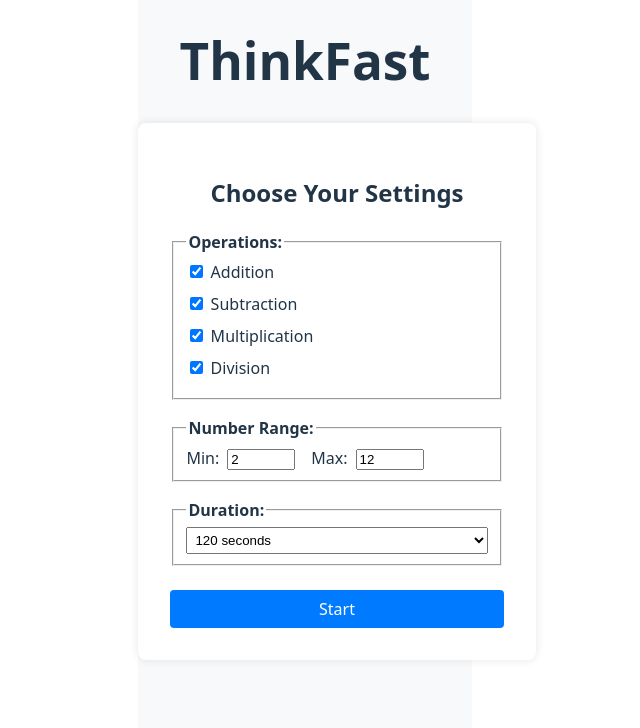
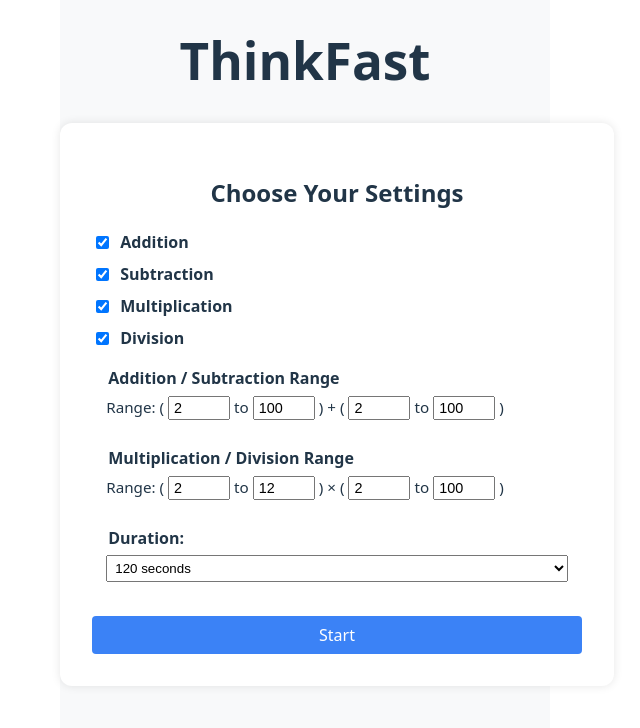
Before and after one commit to Bobby-Krishnan/ThinkFast, a React (Vite) app: page / in a window 1280 px wide. Shown: the top 728 px of the page, without its empty margins (335-975 px from the left). Built offline with nearby package versions, Linux system fonts and the light colour scheme.

Commit message:
fixed settings menu with adjustable ranges

```diff
--- a/src/Game.jsx
+++ b/src/Game.jsx
@@ -9,7 +9,7 @@ function Game({ settings, onGameEnd }) {
 
   const inputRef = useRef(null);
 
-  // Focus input box on start
+  // Focus input on load
   useEffect(() => {
     inputRef.current?.focus();
   }, []);
@@ -30,54 +30,57 @@ function Game({ settings, onGameEnd }) {
     return () => clearInterval(interval);
   }, [score, onGameEnd]);
 
-  // Generate a random question
+  const getRand = (min, max) =>
+    Math.floor(Math.random() * (max - min + 1)) + min;
+
   const generateQuestion = () => {
     const ops = Object.keys(settings.operations).filter((op) => settings.operations[op]);
     const op = ops[Math.floor(Math.random() * ops.length)];
 
-    const getRand = () =>
-      Math.floor(Math.random() * (settings.ranges.max - settings.ranges.min + 1)) +
-      settings.ranges.min;
+    let a, b, answer, text;
 
-    let a = getRand();
-    let b = getRand();
-    let questionText = "";
-    let answer = 0;
+    if (op === "addition" || op === "subtraction") {
+      const r = settings.ranges.addSub;
+      a = getRand(r.minA, r.maxA);
+      b = getRand(r.minB, r.maxB);
+    } else {
+      const r = settings.ranges.mulDiv;
+      a = getRand(r.minA, r.maxA);
+      b = getRand(r.minB, r.maxB);
+    }
 
     switch (op) {
       case "addition":
-        questionText = `${a} + ${b}`;
+        text = `${a} + ${b}`;
         answer = a + b;
         break;
       case "subtraction":
-        questionText = `${a + b} - ${b}`;
+        text = `${a + b} - ${b}`;
         answer = a;
         break;
       case "multiplication":
-        questionText = `${a} × ${b}`;
+        text = `${a} × ${b}`;
         answer = a * b;
         break;
       case "division":
-        questionText = `${a * b} ÷ ${b}`;
+        text = `${a * b} ÷ ${b}`;
         answer = a;
         break;
       default:
-        questionText = "1 + 1";
+        text = `1 + 1`;
         answer = 2;
     }
 
-    setQuestion(questionText);
+    setQuestion(text);
     setCorrectAnswer(answer);
     setInput("");
     inputRef.current?.focus();
   };
 
-  // First question on mount
   useEffect(() => {
     generateQuestion();
   }, []);
 
-  // Handle answer submit
   const handleSubmit = (e) => {
     e.preventDefault();
     if (parseInt(input) === correctAnswer) {
@@ -88,17 +91,13 @@ function Game({ settings, onGameEnd }) {
 
   return (
     <div style={{ padding: "2rem", minHeight: "100vh", position: "relative" }}>
-      {/* Timer top-left */}
-      <div style={{ position: "absolute", top: "1rem", left: "1rem", fontSize: "1rem" }}>
+      <div style={{ position: "absolute", top: "1rem", left: "1rem" }}>
         Seconds left: {timeLeft}
       </div>
-
-      {/* Score top-right */}
-      <div style={{ position: "absolute", top: "1rem", right: "1rem", fontSize: "1rem" }}>
+      <div style={{ position: "absolute", top: "1rem", right: "1rem" }}>
         Score: {score}
       </div>
 
-      {/* Question center */}
       <form
         onSubmit={handleSubmit}
         style={{
@@ -108,7 +107,7 @@ function Game({ settings, onGameEnd }) {
           height: "100%",
           fontSize: "2rem",
           fontWeight: "bold",
-          backgroundColor: "#e5e7eb", // light gray
+          backgroundColor: "#e5e7eb",
         }}
       >
         <label>
@@ -123,9 +122,6 @@ function Game({ settings, onGameEnd }) {
               padding: "0.25rem",
               width: "100px",
               textAlign: "center",
-              appearance: "textfield",
-              MozAppearance: "textfield",
-              WebkitAppearance: "none",
             }}
           />
         </label>
--- a/src/Settings.jsx
+++ b/src/Settings.jsx
@@ -9,14 +9,21 @@ function Settings({ onStart }) {
   });
 
   const [ranges, setRanges] = useState({
-    min: 2,
-    max: 12,
+    addSub: { minA: 2, maxA: 100, minB: 2, maxB: 100 },
+    mulDiv: { minA: 2, maxA: 12, minB: 2, maxB: 100 },
   });
 
   const [duration, setDuration] = useState(120);
 
   const handleCheckboxChange = (op) => {
     setOperations((prev) => ({ ...prev, [op]: !prev[op] }));
+  };
+
+  const handleRangeChange = (group, field, value) => {
+    setRanges((prev) => ({
+      ...prev,
+      [group]: { ...prev[group], [field]: Number(value) },
+    }));
   };
 
   const handleStart = () => {
@@ -26,12 +33,14 @@ function Settings({ onStart }) {
       return;
     }
 
-    if (ranges.min > ranges.max) {
-      alert("Min range cannot be greater than max.");
-      return;
-    }
+    onStart({ operations, ranges, duration });
+  };
 
-    onStart({ operations, ranges, duration });
+  const inputStyle = {
+    width: "50px",
+    margin: "0 4px",
+    padding: "2px 4px",
+    fontSize: "0.9rem",
   };
 
   return (
@@ -41,54 +50,103 @@ function Settings({ onStart }) {
         maxWidth: "600px",
         width: "100%",
         boxShadow: "0 0 10px rgba(0,0,0,0.1)",
-        borderRadius: "8px",
+        borderRadius: "12px",
         backgroundColor: "#fff",
       }}
     >
       <h2 style={{ textAlign: "center" }}>Choose Your Settings</h2>
 
-      <fieldset>
-        <legend><strong>Operations:</strong></legend>
+      {/* Operation Checkboxes */}
+      <div style={{ display: "flex", flexDirection: "column", gap: "0.5rem", marginBottom: "1rem" }}>
         {["addition", "subtraction", "multiplication", "division"].map((op) => (
-          <label key={op} style={{ display: "block", marginBottom: "0.5rem" }}>
+          <label key={op} style={{ display: "flex", alignItems: "center", gap: "0.5rem" }}>
             <input
               type="checkbox"
               checked={operations[op]}
               onChange={() => handleCheckboxChange(op)}
             />
-            {" " + op.charAt(0).toUpperCase() + op.slice(1)}
+            <strong style={{ textTransform: "capitalize" }}>{op}</strong>
           </label>
         ))}
+      </div>
+
+      {/* Addition & Subtraction Range */}
+      <fieldset style={{ marginBottom: "1rem", border: "none" }}>
+        <legend style={{ fontWeight: "bold", fontSize: "1rem" }}>Addition / Subtraction Range</legend>
+        <div style={{ fontSize: "0.95rem" }}>
+          Range: (
+          <input
+            type="number"
+            value={ranges.addSub.minA}
+            onChange={(e) => handleRangeChange("addSub", "minA", e.target.value)}
+            style={inputStyle}
+          />
+          to
+          <input
+            type="number"
+            value={ranges.addSub.maxA}
+            onChange={(e) => handleRangeChange("addSub", "maxA", e.target.value)}
+            style={inputStyle}
+          />
+          ) + (
+          <input
+            type="number"
+            value={ranges.addSub.minB}
+            onChange={(e) => handleRangeChange("addSub", "minB", e.target.value)}
+            style={inputStyle}
+          />
+          to
+          <input
+            type="number"
+            value={ranges.addSub.maxB}
+            onChange={(e) => handleRangeChange("addSub", "maxB", e.target.value)}
+            style={inputStyle}
+          />
+          )
+        </div>
       </fieldset>
 
-      <fieldset style={{ marginTop: "1rem" }}>
-        <legend><strong>Number Range:</strong></legend>
-        <label>
-          Min:
+      {/* Multiplication & Division Range */}
+      <fieldset style={{ marginBottom: "1rem", border: "none" }}>
+        <legend style={{ fontWeight: "bold", fontSize: "1rem" }}>Multiplication / Division Range</legend>
+        <div style={{ fontSize: "0.95rem" }}>
+          Range: (
           <input
             type="number"
-            value={ranges.min}
-            onChange={(e) =>
-              setRanges((r) => ({ ...r, min: Number(e.target.value) }))
-            }
-            style={{ marginLeft: "0.5rem", width: "60px" }}
+            value={ranges.mulDiv.minA}
+            onChange={(e) => handleRangeChange("mulDiv", "minA", e.target.value)}
+            style={inputStyle}
           />
-        </label>
-        <label style={{ marginLeft: "1rem" }}>
-          Max:
+          to
           <input
             type="number"
-            value={ranges.max}
-            onChange={(e) =>
-              setRanges((r) => ({ ...r, max: Number(e.target.value) }))
-            }
-            style={{ marginLeft: "0.5rem", width: "60px" }}
+            value={ranges.mulDiv.maxA}
+            onChange={(e) => handleRangeChange("mulDiv", "maxA", e.target.value)}
+            style={inputStyle}
           />
-        </label>
+          ) × (
+          <input
+            type="number"
+            value={ranges.mulDiv.minB}
+            onChange={(e) => handleRangeChange("mulDiv", "minB", e.target.value)}
+            style={inputStyle}
+          />
+          to
+          <input
+            type="number"
+            value={ranges.mulDiv.maxB}
+            onChange={(e) => handleRangeChange("mulDiv", "maxB", e.target.value)}
+            style={inputStyle}
+          />
+          )
+        </div>
       </fieldset>
 
-      <fieldset style={{ marginTop: "1rem" }}>
-        <legend><strong>Duration:</strong></legend>
+      {/* Duration */}
+      <fieldset style={{ marginTop: "1rem", border: "none" }}>
+        <legend>
+          <strong>Duration:</strong>
+        </legend>
         <select
           value={duration}
           onChange={(e) => setDuration(Number(e.target.value))}
@@ -109,7 +167,7 @@ function Settings({ onStart }) {
           width: "100%",
           padding: "0.5rem",
           fontSize: "1rem",
-          backgroundColor: "#007bff",
+          backgroundColor: "#3b82f6",
           color: "#fff",
           border: "none",
           borderRadius: "4px",
```
